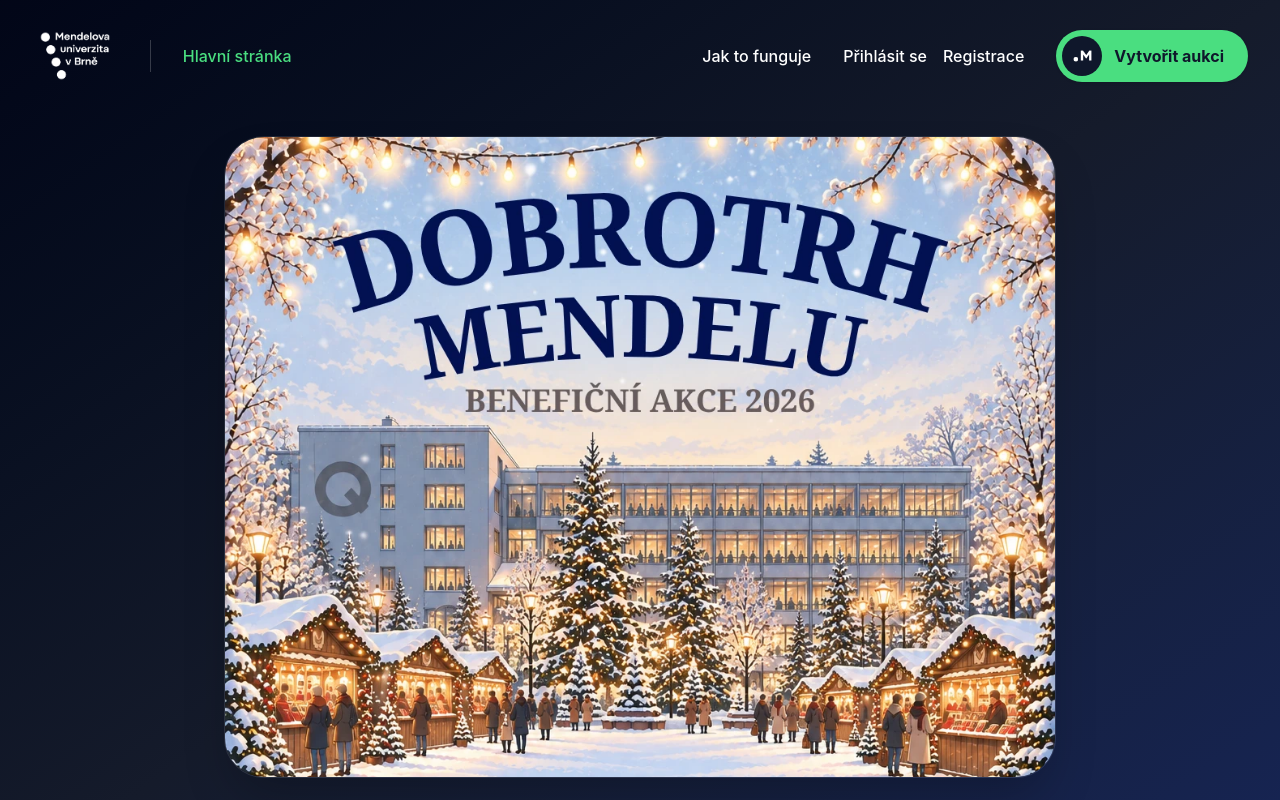
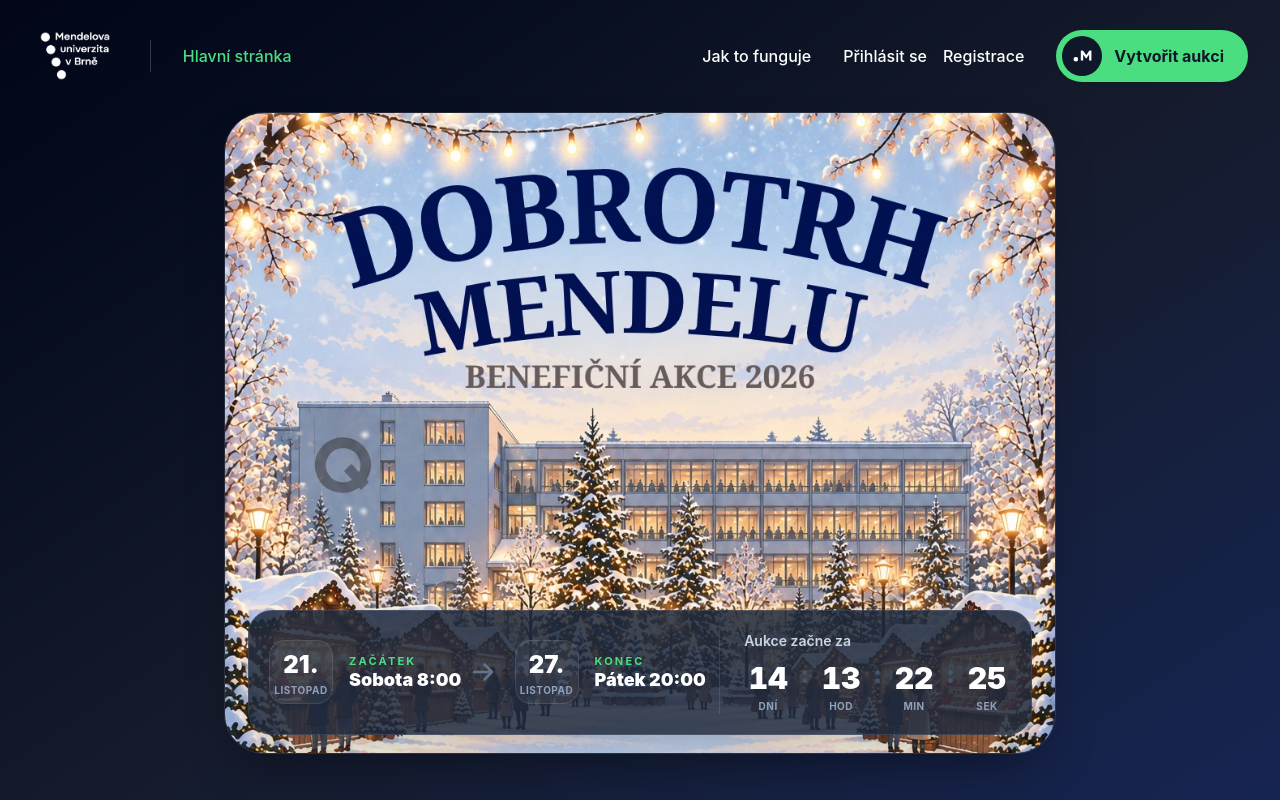
Before and after one commit to dominik-farlik/mendelu_auction_frontend, a React (Vite) app in the folder app/: page / in a window 1280 px wide. Shown: the top 800 px of the page. Built offline with nearby package versions, Linux system fonts and the light colour scheme; no server answers.

Commit message:
add info about when auction is happening

```diff
--- /dev/null
+++ b/app/src/components/home/EventDates.tsx
@@ -0,0 +1,98 @@
+import { useEffect, useState } from "react";
+import { parseTimeDistance } from "../../utils/formatDate.ts";
+
+// Termín celé akce (listopad = středoevropský čas, UTC+1).
+const EVENT_START = new Date("2026-11-21T08:00:00+01:00").getTime();
+const EVENT_END = new Date("2026-11-27T20:00:00+01:00").getTime();
+
+type Phase = "before" | "running" | "after";
+
+function getPhase(now: number): Phase {
+    if (now < EVENT_START) return "before";
+    if (now < EVENT_END) return "running";
+    return "after";
+}
+
+function DateBlock({ label, day, date, time }: { label: string; day: string; date: number; time: string }) {
+    return (
+        <div className="flex items-center gap-3 sm:gap-4 min-w-0">
+            <div className="shrink-0 w-14 h-14 sm:w-16 sm:h-16 rounded-2xl bg-white/5 border border-white/10 flex flex-col items-center justify-center leading-none">
+                <span className="text-xl sm:text-2xl font-black text-white">{date}.</span>
+                <span className="text-[10px] font-bold text-slate-400 uppercase tracking-wider mt-1">listopad</span>
+            </div>
+            <div className="flex flex-col min-w-0">
+                <span className="text-[11px] font-bold text-[#4ade80] uppercase tracking-[0.2em]">{label}</span>
+                <span className="text-base sm:text-lg font-black text-white leading-tight whitespace-nowrap">
+                    {day} {time}
+                </span>
+            </div>
+        </div>
+    );
+}
+
+function CountdownUnit({ value, label }: { value: number; label: string }) {
+    return (
+        <div className="flex flex-col items-center min-w-12">
+            <span className="text-2xl sm:text-3xl font-black text-white tabular-nums leading-none">
+                {String(value).padStart(2, "0")}
+            </span>
+            <span className="text-[10px] font-bold text-slate-400 uppercase tracking-wider mt-1.5">{label}</span>
+        </div>
+    );
+}
+
+/** Termín akce pod bannerem na hlavní stránce, s odpočtem do začátku nebo do konce. */
+export default function EventDates() {
+    const [now, setNow] = useState(() => Date.now());
+
+    useEffect(() => {
+        const interval = setInterval(() => setNow(Date.now()), 1000);
+        return () => clearInterval(interval);
+    }, []);
+
+    const phase = getPhase(now);
+    const target = phase === "before" ? EVENT_START : EVENT_END;
+    const { days, hours, minutes, seconds } = parseTimeDistance(Math.max(0, target - now));
+    const progress = Math.min(1, Math.max(0, (now - EVENT_START) / (EVENT_END - EVENT_START)));
+
+    const status = {
+        before: "Aukce začne za",
+        running: "Aukce právě probíhá, končí za",
+        after: "Aukce skončila. Děkujeme všem, kteří přispěli!",
+    }[phase];
+
+    return (
+        <div className="relative -mt-10 md:-mt-36 mx-3 sm:mx-6 bg-slate-800/85 border border-white/10 rounded-3xl shadow-2xl p-5 sm:p-6 md:p-5 flex flex-col gap-5">
+            <div className="flex flex-col lg:flex-row lg:items-center gap-5 lg:gap-6">
+                <div className="flex flex-col sm:flex-row sm:items-center gap-4 sm:gap-5 flex-1 min-w-0">
+                    <DateBlock label="Začátek" day="Sobota" date={21} time="8:00" />
+                    <svg className="hidden sm:block w-6 h-6 text-slate-500 shrink-0" fill="none" viewBox="0 0 24 24" stroke="currentColor" strokeWidth="2.5" aria-hidden="true">
+                        <path strokeLinecap="round" strokeLinejoin="round" d="M13.5 4.5 21 12m0 0-7.5 7.5M21 12H3" />
+                    </svg>
+                    <DateBlock label="Konec" day="Pátek" date={27} time="20:00" />
+                </div>
+
+                <div className="shrink-0 lg:border-l lg:border-white/10 lg:pl-6 flex flex-col gap-3 pt-4 lg:pt-0 border-t border-white/10 lg:border-t-0">
+                    <span className="text-sm font-semibold text-slate-300">{status}</span>
+                    {phase !== "after" && (
+                        <div className="flex items-start gap-1 sm:gap-2" aria-live="off">
+                            <CountdownUnit value={days} label="dní" />
+                            <span className="text-2xl font-black text-slate-600 leading-none">:</span>
+                            <CountdownUnit value={hours} label="hod" />
+                            <span className="text-2xl font-black text-slate-600 leading-none">:</span>
+                            <CountdownUnit value={minutes} label="min" />
+                            <span className="text-2xl font-black text-slate-600 leading-none">:</span>
+                            <CountdownUnit value={seconds} label="sek" />
+                        </div>
+                    )}
+                </div>
+            </div>
+
+            {phase === "running" && (
+                <div className="h-1.5 w-full rounded-full bg-white/10 overflow-hidden" aria-hidden="true">
+                    <div className="h-full rounded-full bg-[#4ade80] transition-[width] duration-1000" style={{ width: `${progress * 100}%` }}></div>
+                </div>
+            )}
+        </div>
+    );
+}
--- a/app/src/components/home/HomeBanner.tsx
+++ b/app/src/components/home/HomeBanner.tsx
@@ -1,8 +1,9 @@
 import banner from "../../assets/dobrotrh_banner.webp";
+import EventDates from "./EventDates.tsx";
 
 export default function HomeBanner() {
     return (
-        <section className="w-full max-w-4xl mx-auto px-4 sm:px-6 lg:px-8 pt-4 md:pt-6 relative z-10">
+        <section className="w-full max-w-4xl mx-auto px-4 sm:px-6 lg:px-8 relative z-10">
             {/* Spodní pruh sněhu je oříznutý přes poměr stran, nahoře zůstává nápis a světýlka. */}
             <img
                 src={banner}
@@ -11,6 +12,7 @@ export default function HomeBanner() {
                 height={790}
                 className="w-full h-auto aspect-[1024/790] object-cover object-top rounded-[2rem] md:rounded-[2.5rem] shadow-2xl border border-white/10"
             />
+            <EventDates/>
         </section>
     );
 }
```
